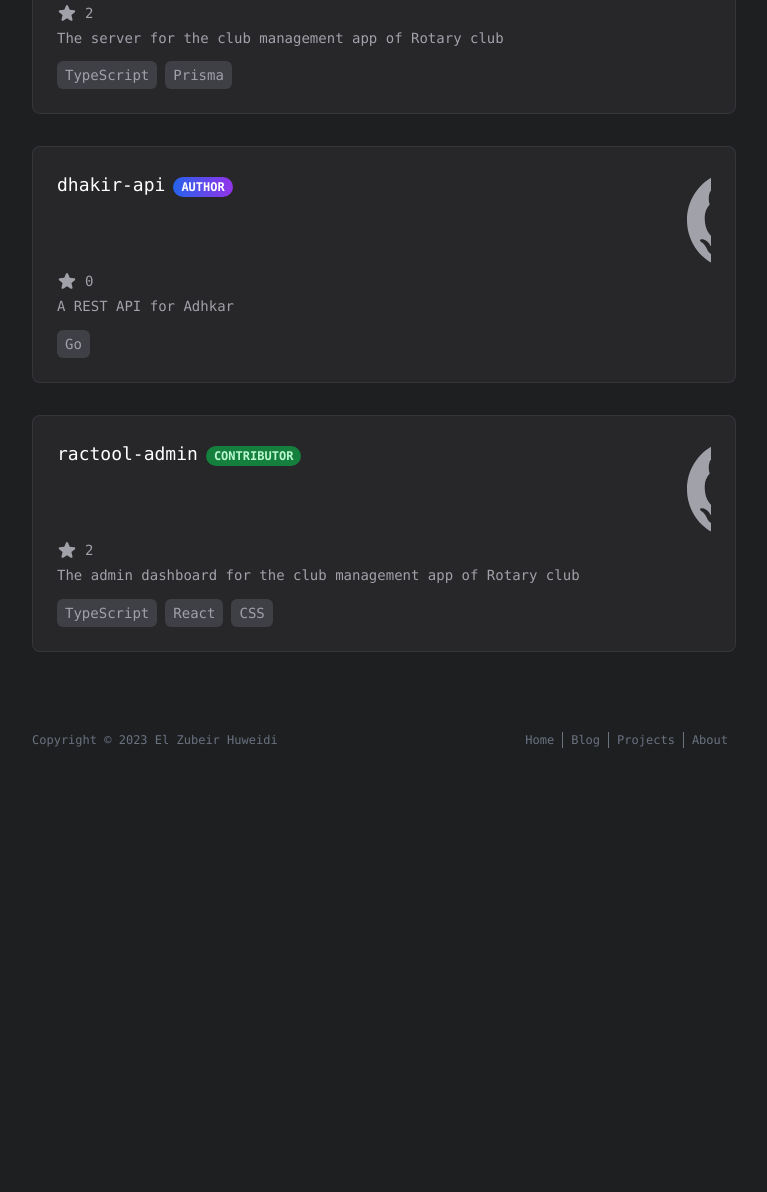
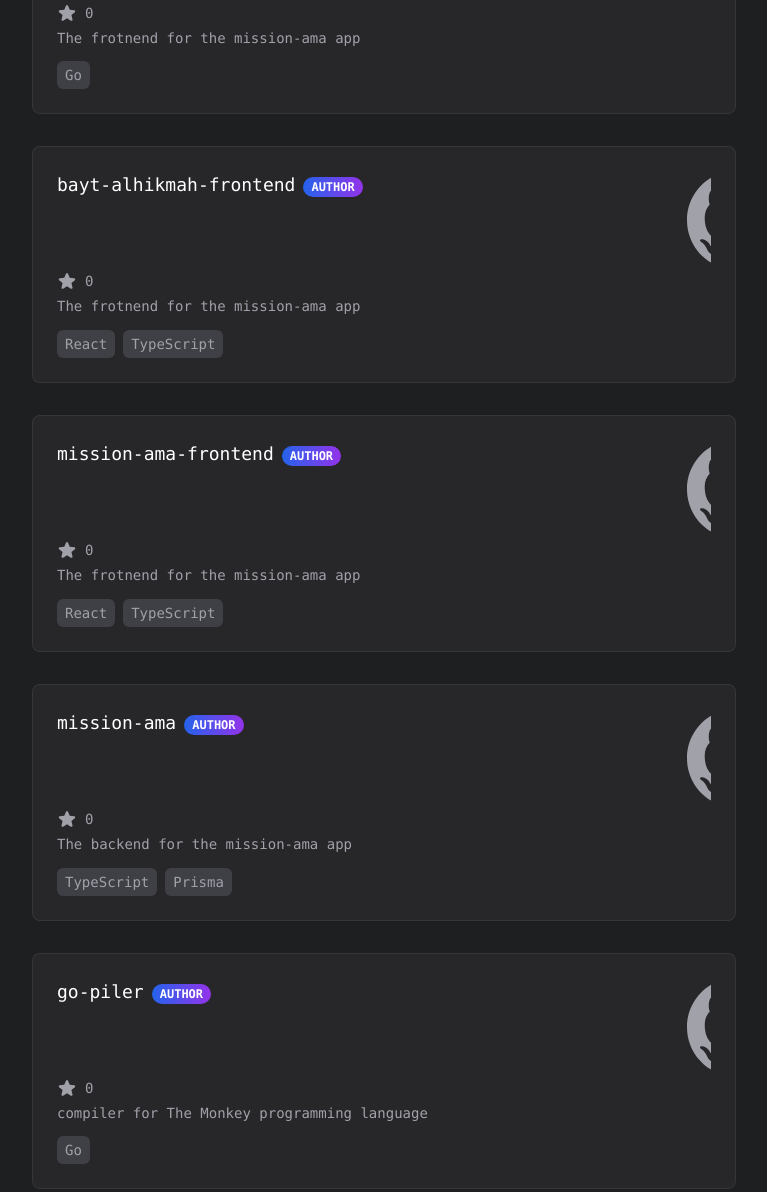
Before and after one commit to ZizouHuweidi/zizouhuweidi.github.io, an Astro site: page /projects in a window 1280 px wide. Shown: the part 466-1658 px from the top of the page, without its empty margins (256-1023 px from the left). Before the commit the page ends 1230 px from the top, so only its background shows below. Built offline with nearby package versions, Linux system fonts and the light colour scheme; Astro itself is replaced by a stand-in of ours.

Commit message:
updated projects

```diff
--- a/src/data/contributions.json
+++ b/src/data/contributions.json
@@ -1,7 +1,70 @@
 [
   {
+    "name": "bayt-alhikmah",
+    "stars": 0,
+    "url": "https://github.com/ZizouHuweidi/bayt-alhikmah",
+    "description": "The frotnend for the mission-ama app",
+    "languages": [
+      "Go"
+    ],
+    "role": "author"
+  },
+  {
+    "name": "bayt-alhikmah-frontend",
+    "stars": 0,
+    "url": "https://github.com/ZizouHuweidi/bayt-alhikmah-frontend",
+    "description": "The frotnend for the mission-ama app",
+    "languages": [
+      "React",
+      "TypeScript"
+    ],
+    "role": "author"
+  },
+  {
+    "name": "mission-ama-frontend",
+    "stars": 0,
+    "url": "https://github.com/ZizouHuweidi/mission-ama-frontend",
+    "description": "The frotnend for the mission-ama app",
+    "languages": [
+      "React",
+      "TypeScript"
+    ],
+    "role": "author"
+  },
+  {
+    "name": "mission-ama",
+    "stars": 0,
+    "url": "https://github.com/ZizouHuweidi/mission-ama",
+    "description": "The backend for the mission-ama app",
+    "languages": [
+      "TypeScript",
+      "Prisma"
+    ],
+    "role": "author"
+  },
+  {
+    "name": "go-piler",
+    "stars": 0,
+    "url": "https://github.com/ZizouHuweidi/go-terpreter",
+    "description": "compiler for The Monkey programming language",
+    "languages": [
+      "Go"
+    ],
+    "role": "author"
+  },
+  {
+    "name": "go-terpreter",
+    "stars": 0,
+    "url": "https://github.com/ZizouHuweidi/go-terpreter",
+    "description": "interpreter for The Monkey programming language",
+    "languages": [
+      "Go"
+    ],
+    "role": "author"
+  },
+  {
     "name": "ractool-server",
-    "stars": 2,
+    "stars": 1,
     "url": "https://github.com/ZizouHuweidi/ractool-server",
     "description": "The server for the club management app of Rotary club",
     "languages": [
@@ -11,24 +74,24 @@
     "role": "author"
   },
   {
-    "name": "ractool-admin",
-    "stars": 2,
-    "url": "https://github.com/AshrafZohdi/ractool_admin",
-    "description": "The admin dashboard for the club management app of Rotary club",
+    "name": "zizouhuweidi.github.io",
+    "stars": 1,
+    "url": "https://github.com/ZizouHuweidi/zizouhuweidi.github.io",
+    "description": "Personal website",
     "languages": [
-      "TypeScript",
-      "React",
-      "CSS"
+      "Astro",
+      "TypeScript"
     ],
-    "role": "contributor"
+    "role": "author"
   },
   {
-    "name": "dhakir-api",
-    "stars": 0,
-    "url": "https://github.com/ZizouHuweidi/dhakir-api",
-    "description": "A REST API for Adhkar",
+    "name": "dotfiles",
+    "stars": 1,
+    "url": "https://github.com/ZizouHuweidi/dotfiles",
+    "description": "Personal dotfiles",
     "languages": [
-      "Go"
+      "Shell",
+      "Python"
     ],
     "role": "author"
   }
--- a/src/pages/projects.astro
+++ b/src/pages/projects.astro
@@ -4,21 +4,21 @@ import PageLayout from "@/layouts/Base";
 import openSourceContributions from "../data/contributions.json";
 import ProjectCard from "../components/ProjectCard.astro";
 
-let contributions = openSourceContributions.sort((a, b) => {
-	if (a.role === "maintainer" && b.role !== "maintainer") {
-		return -1;
-	}
-	if (a.role === "maintainer" && b.role === "maintainer") {
-		return a.stars > b.stars ? -1 : 1;
-	}
-	if (a.role === "author" && b.role === "author") {
-		return a.stars > b.stars ? -1 : 1;
-	}
-	if (a.role === "author" && b.role !== "author") {
-		return -1;
-	}
-	return 0;
-});
+let contributions = openSourceContributions// .sort((a, b) => {
+// 	if (a.role === "maintainer" && b.role !== "maintainer") {
+// 		return -1;
+// 	}
+// 	if (a.role === "maintainer" && b.role === "maintainer") {
+// 		return a.stars > b.stars ? -1 : 1;
+// 	}
+// 	if (a.role === "author" && b.role === "author") {
+// 		return a.stars > b.stars ? -1 : 1;
+// 	}
+// 	if (a.role === "author" && b.role !== "author") {
+// 		return -1;
+// 	}
+// 	return 0;
+// });
 
 const meta = {
 	title: "About",
```
Also changed, not shown: package.json (+5 -2 lines), scripts/generate-contributions-list.ts (deleted, +0 -103 lines), pnpm-lock.yaml.
